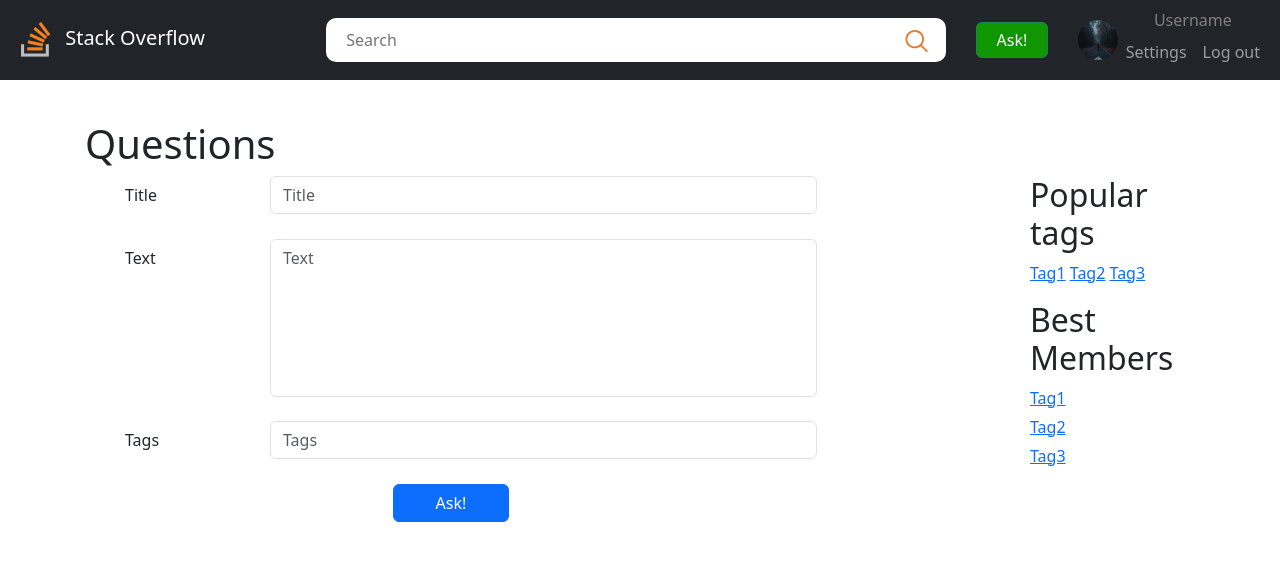
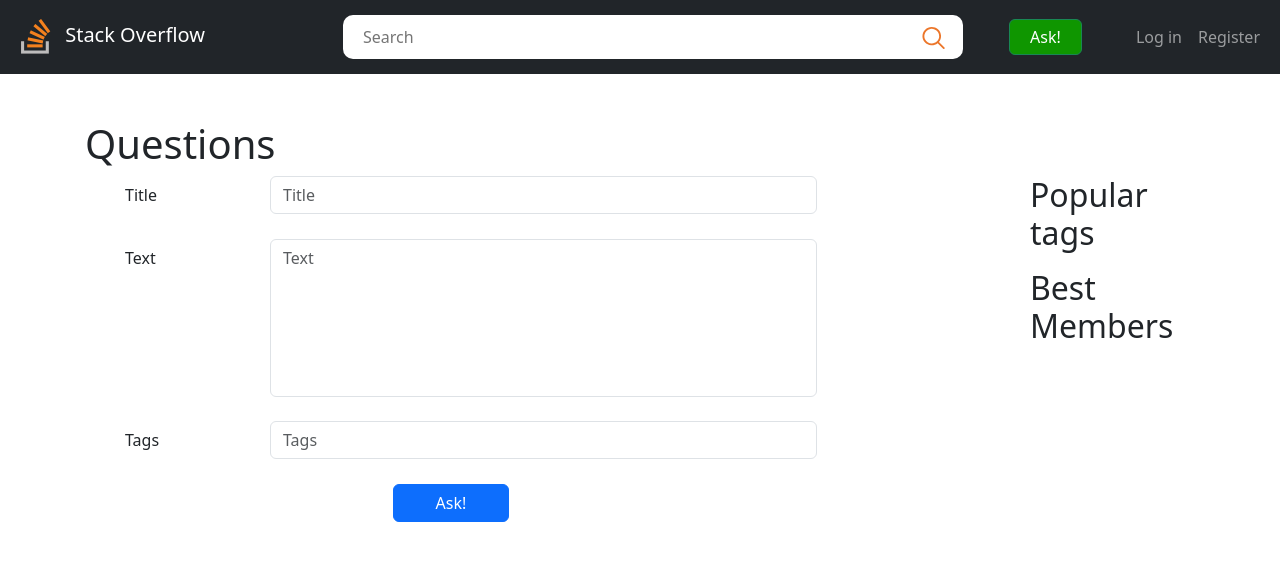
Before and after one commit to AleksandrOparin/WEB-Project, a Django app: template templates/ask.html in a window 1280 px wide. Shown: the top 561 px of the page. Run offline with Django 3.2, Linux system fonts and the light colour scheme; the template is opened without the code that fills it, so the values that code supplies are empty; some libraries are stand-ins or nearby versions.

Commit message:
Add ask page

```diff
--- a/app/views.py
+++ b/app/views.py
@@ -25,7 +25,10 @@
 
 class Ask:
     def ask(request):
-        context = {}
+        context = {
+            'popular_tags': models.TAGS,
+            'best_users': models.BEST_USERS
+        }
         return render(request, 'ask.html', context=context)
 
 # def ask(request):
--- a/askme/urls.py
+++ b/askme/urls.py
@@ -21,4 +21,5 @@
     path('admin/', admin.site.urls),
     path('', views.Index.index, name='index'),
     path('question/<int:question_id>', views.Question.question, name='question'),
+    path('ask', views.Ask.ask, name='ask')
 ]
--- a/templates/ask.html
+++ b/templates/ask.html
@@ -1,168 +1,60 @@
-<!DOCTYPE html>
-<html lang="en">
-  <head>
-    <meta charset="utf-8" />
-    <meta name="viewport" content="width=device-width, initial-scale=1" />
-    <title>Base</title>
+{% extends "inc/base.html" %}
 
-    <link href="../static/css/bootstrap.css" rel="stylesheet" />
+{% load static %}
 
-    <!-- Custom styles for this template -->
-    <link href="../static/css/style.css" rel="stylesheet" />
-  </head>
 
-  <body>
-    <!-- Header -->
-    <header class="header container">
-      <nav class="navbar navbar-expand-md navbar-dark fixed-top bg-dark">
-        <div class="container-fluid">
-          <a href="index.html" class="logo no-underline navbar-brand">
-            <img
-              width="48"
-              src="/static/img/logo.png"
-              alt="Logo: Stack Overflow"
-            />
-            <span>Stack Overflow</span>
-          </a>
+{% block title %}
 
-          <form action="#" class="search-form" role="search">
-            <input class="search-input" type="text" placeholder="Search" />
-            <button class="search-button btn">
-              <img src="/static/img/search-icon.svg" alt="search-icon" />
-            </button>
-          </form>
-
-          <a href="#" class="ask-button btn btn-outline-success">Ask!</a>
-
-          <!-- Authentication -->
-          <div class="auth d-flex">
-            <!-- If not auth -->
-            <!-- <ul class="navbar-nav me-auto mb-2 mb-md-0">
-                        <li class="nav-item">
-                            <a class="nav-link" href="#">Log in</a>
-                        </li>
-                        <li class="nav-item">
-                            <a class="nav-link" href="#">Register</a>
-                        </li>
-                    </ul> -->
-
-            <!-- If auth -->
-            <div class="user-icon icon-medium">
-              <img src="/static/img/avatar.jpg" />
-            </div>
-            <div class="user-info">
-              <a href="#" class="user-name no-underline">Username</a>
-
-              <ul class="navbar-nav me-auto mb-2 mb-md-0">
-                <li class="nav-item">
-                  <a class="nav-link" href="settings.html">Settings</a>
-                </li>
-                <li class="nav-item">
-                  <a class="nav-link" href="#">Log out</a>
-                </li>
-              </ul>
-            </div>
-          </div>
-          <!-- Authentication -->
-        </div>
-      </nav>
-    </header>
-    <!-- Header -->
-
-    <!-- Begin page content -->
-    <main class="flex-shrink-0">
-      <div class="container">
 <!-- Title -->
 <div class="title d-flex">
     <h1>Questions</h1>
 </div>
 <!-- Title -->
 
-        <div class="row">
-          <div class="col-8">
+{% endblock %}
+
+
+{% block content %}
+
+
 <form action="#">
-              <!-- Title -->
+    <!-- Question title -->
     <div class="row g-2 align-items-baseline">
         <div class="col-3">
             <label class="form-label">Title</label>
         </div>
         <div class="col-9">
-                  <input
-                    type="text"
-                    class="form-control"
-                    id="title"
-                    placeholder="Title"
-                  />
+            <input type="text" class="form-control" id="title" placeholder="Title" />
         </div>
     </div>
 
-              <!-- Text -->
+    <!-- Question text -->
     <div class="row g-2 align-items-baseline mt-3">
         <div class="col-3">
             <label class="form-label">Text</label>
         </div>
         <div class="col-9">
-                  <textarea
-                    class="form-control"
-                    id="text"
-                    rows="6"
-                    placeholder="Text"
-                  ></textarea>
+            <textarea class="form-control" id="text" rows="6" placeholder="Text"></textarea>
         </div>
     </div>
 
-              <!-- Tags -->
+    <!-- Question tags -->
     <div class="row g-2 align-items-baseline mt-3">
         <div class="col-3">
             <label class="form-label">Tags</label>
         </div>
         <div class="col-9">
-                  <input
-                    type="text"
-                    class="form-control"
-                    id="tags"
-                    placeholder="Tags"
-                  />
+            <input type="text" class="form-control" id="tags" placeholder="Tags" />
         </div>
     </div>
 
     <div class="row g-2 align-items-baseline mt-3">
         <div class="col-5"></div>
         <div class="col-2">
-                  <button type="submit" class="ask-btn btn btn-primary w-100">
-                    Ask!
-                  </button>
+            <button type="submit" class="ask-btn btn btn-primary w-100">Ask!</button>
         </div>
         <div class="col-5"></div>
     </div>
 </form>
-          </div>
 
-          <div class="col-2"></div>
-
-          <div class="col-2">
-            <div class="popular-tags">
-              <h2>Popular tags</h2>
-              <ul class="vert-tags">
-                <li><a href="#">Tag1</a></li>
-                <li><a href="#">Tag2</a></li>
-                <li><a href="#">Tag3</a></li>
-              </ul>
-            </div>
-
-            <div class="best-members">
-              <h2>Best Members</h2>
-              <ul class="horiz-tags">
-                <li><a href="#">Tag1</a></li>
-                <li><a href="#">Tag2</a></li>
-                <li><a href="#">Tag3</a></li>
-              </ul>
-            </div>
-          </div>
-        </div>
-        <!-- Main space -->
-      </div>
-    </main>
-    <!-- End page content -->
-  </body>
-</html>
+{% endblock %}
--- a/templates/inc/base.html
+++ b/templates/inc/base.html
@@ -29,7 +29,7 @@
                         </button>
                     </form>
 
-                    <a href="ask.html" class="ask-button btn btn-outline-success">Ask!</a>
+                    <a href="{% url 'ask' %}" class="ask-button btn btn-outline-success">Ask!</a>
 
                     <!-- Authentication -->
                     <div class="auth d-flex">
```
Lines whose indentation alone changed are shown as unchanged.
